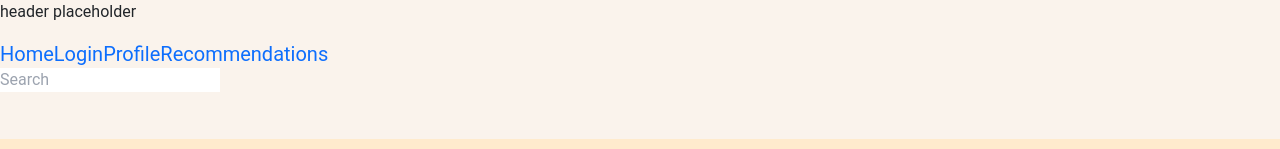
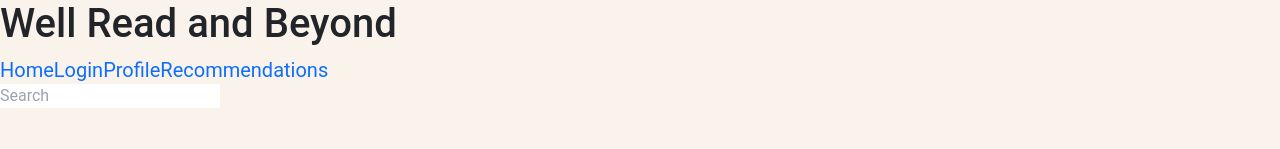
Before and after one commit to nramos9071/well-read-and-beyond, a React (Vite) app in the folder client/: page /Profile in a window 1280 px wide. Shown: the top 149 px of the page. Built offline with nearby package versions, Linux system fonts and the light colour scheme; no server answers.

Commit message:
fixed component links

```diff
--- a/client/src/Pages/Profile.jsx
+++ b/client/src/Pages/Profile.jsx
@@ -1,5 +1,5 @@
-import movieCard from '../components/movieCard';
-import bookCard from '../components/bookCard';
+// import movieCard from '../src/components/movieCard';
+// import bookCard from '../src/components/bookCard';
 
 const Profile = () => {
 
--- a/client/src/components/header.jsx
+++ b/client/src/components/header.jsx
@@ -3,7 +3,7 @@ import { Link } from 'react-router-dom';
 const Header = () => {
     return (
         <header className="header">
-            <p>header placeholder</p>
+            <h1>Well Read and Beyond</h1>
         </header>
     )
 };
```
Also changed, not shown: 1 other file (tests, documents, lock files or other folders).
